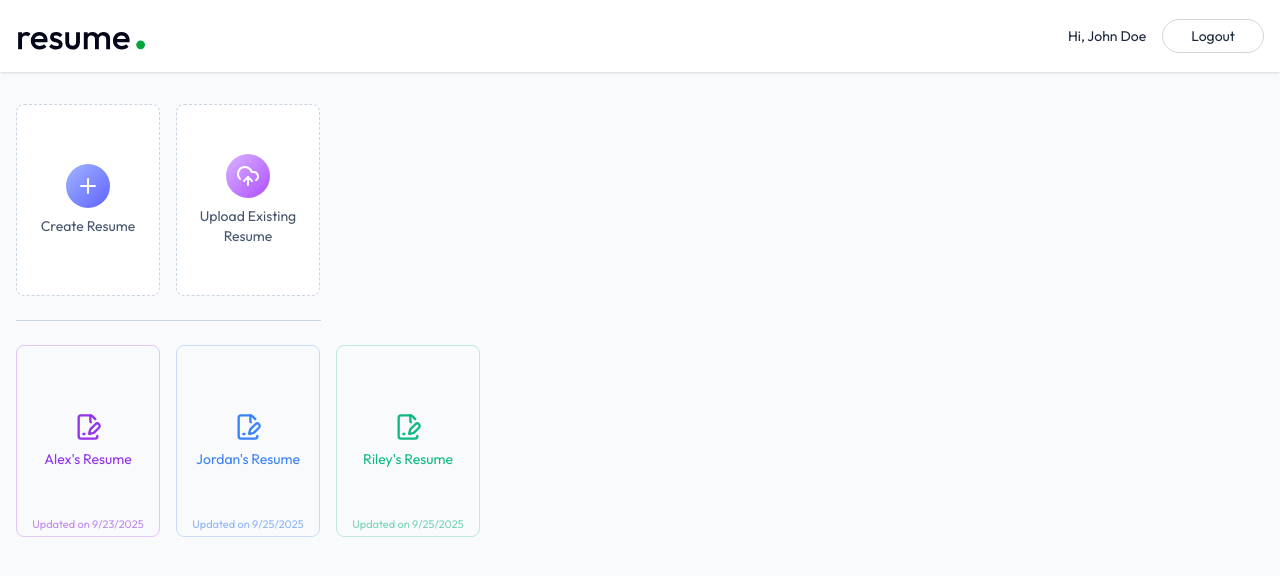
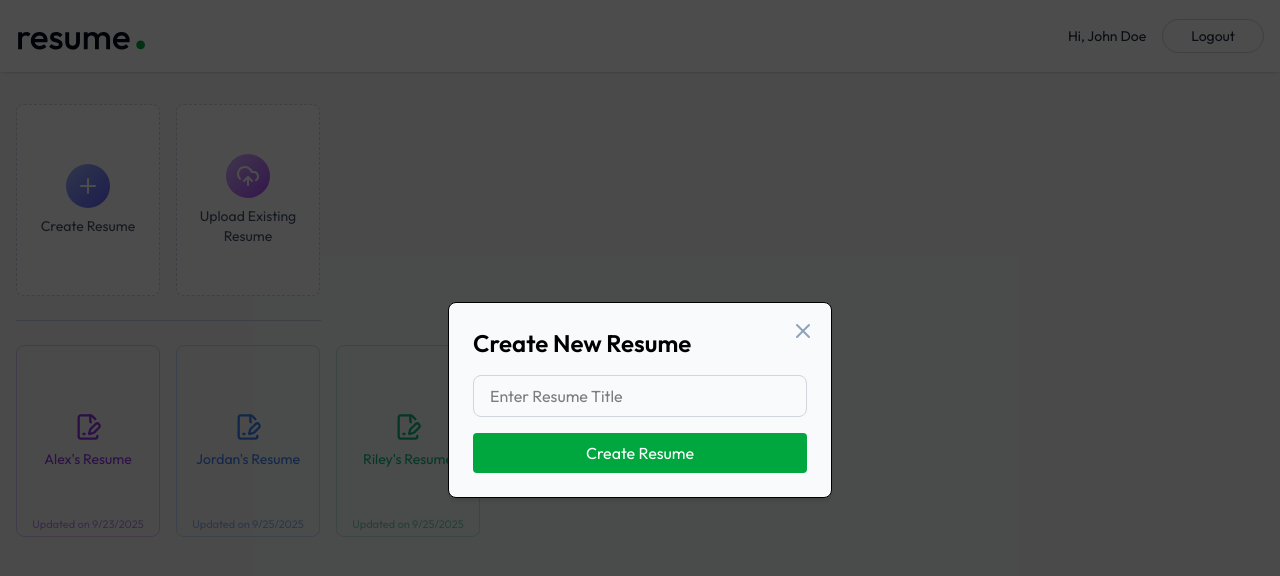
Before and after one commit to Soumyasvr/resume-building, a React (Vite) app in the folder frontend/: page /app in a window 1280 px wide. Both pictures are taken after a click on the button "Create Resume". Shown: the top 576 px of the page. Built offline with nearby package versions, Linux system fonts and the light colour scheme.

Commit message:
pop up models completed

```diff
--- a/frontend/src/index.css
+++ b/frontend/src/index.css
@@ -8,4 +8,10 @@
   button{
     @apply cursor-pointer;
   }
+  input:not([type="checkbox"]){
+    @apply outline-none focus:ring border border-gray-300 focus:ring-blue-500 focus:border-blue-500 rounded-lg transition-shadow px-3 py-2;
+  }
+  textarea{
+    @apply outline-none focus:ring border border-gray-300 focus:ring-blue-500 focus:border-blue-500 rounded-lg transition-shadow px-3 py-2;
+  }
 }
--- a/frontend/src/pages/Dashboard.jsx
+++ b/frontend/src/pages/Dashboard.jsx
@@ -1,19 +1,42 @@
-import { FilePenLineIcon, PencilIcon, PlusIcon, TrashIcon, UploadCloudIcon } from 'lucide-react'
+import { FilePenLineIcon, PencilIcon, PlusIcon, TrashIcon, UploadCloudIcon, XIcon } from 'lucide-react'
 import React, { useEffect, useState } from 'react'
 import { dummyResumeData } from '../assets/assets'
+import { useNavigate } from 'react-router-dom'
 
 const Dashboard = () => {
+  const navigate = useNavigate()
   const colors = ["#9333ea", "#3b82f6", "#10b981", "#f59e0b", "#ef4444"];
   const [allResumes, setAllResumes] = useState([])
+
+  const [showCreateResume, setShowCreateResume] = useState(false)
+  const [showUploadResume, setShowUploadResume] = useState(false)
+  const [title, setTitle] = useState('')
+  const [resume, setResume] = useState(null)
+  const [editResumeId, setEditResumeId] = useState('')
 
   const loadAllResumes = async () => {
     // Fetch resumes from backend (not implemented)
     setAllResumes(dummyResumeData) // Placeholder
   }
 
+  const createResume = async (e) => {
+    e.preventDefault();
+    // Logic to create a new resume (not implemented)
+    setShowCreateResume(false)
+    navigate("/app/builder/resume123")
+
+  }
+
+  const uploadResume = async (e) => {
+    e.preventDefault();
+    // Logic to create a new resume (not implemented)
+    setShowUploadResume(false)
+    navigate("/app/builder/resume123")
+  }
+
   useEffect(() => {
     loadAllResumes()
-  },[])
+  }, [])
 
   return (
     <div>
@@ -21,48 +44,98 @@
 
         <p className='text-2xl font-medium mb-6 bg-gradient-to-r from-slate-600 to-slate-700 bg-clip-text text-transparent sm:hidden'>Welcome, John Doe</p>
         <div className='flex gap-4'>
-          <button className='w-full bg-white sm:max-w-36 h-48 flex flex-col items-center
+          <button onClick={() => setShowCreateResume(true)} className='w-full bg-white sm:max-w-36 h-48 flex flex-col items-center
           justify-center rounded-lg gap-2 text-slate-600 border border-dashed border-slate-300
           group hover:border-indigo-500 hover:shadow-lg transition-all duration-300 cursor-pointer'>
-            <PlusIcon className='size-11 transition-all duration-300 p-2.5 bg-gradient-to-br from-indigo-300 to-indigo-500 text-white rounded-full'/>
+            <PlusIcon className='size-11 transition-all duration-300 p-2.5 bg-gradient-to-br from-indigo-300 to-indigo-500 text-white rounded-full' />
             <p className='text-sm group-hover:text-indigo-600 transition-all duration-300'>Create Resume</p>
           </button>
 
-          <button className='w-full bg-white sm:max-w-36 h-48 flex flex-col items-center
+          <button onClick={()=> setShowUploadResume(true)} className='w-full bg-white sm:max-w-36 h-48 flex flex-col items-center
           justify-center rounded-lg gap-2 text-slate-600 border border-dashed border-slate-300
           group hover:border-purple-500 hover:shadow-lg transition-all duration-300 cursor-pointer'>
-            <UploadCloudIcon className='size-11 transition-all duration-300 p-2.5 bg-gradient-to-br from-purple-300 to-purple-500 text-white rounded-full'/>
+            <UploadCloudIcon className='size-11 transition-all duration-300 p-2.5 bg-gradient-to-br from-purple-300 to-purple-500 text-white rounded-full' />
             <p className='text-sm group-hover:text-purple-600 transition-all duration-300'>Upload Existing Resume</p>
           </button>
 
         </div>
 
-        <hr className='border-slate-300 my-6 sm:w-[305px]'/>
+        <hr className='border-slate-300 my-6 sm:w-[305px]' />
 
         <div className='grid grid-cols-2 sm:flex flex-wrap gap-4'>
-          {allResumes.map((resume,index) =>{
+          {allResumes.map((resume, index) => {
             const baseColor = colors[index % colors.length];
             return (
-              <button key={index} style={{background: `linear-gradient(135deg, ${baseColor}10), ${baseColor}40`, borderColor: baseColor + '40'}}
-              className='relative w-full sm:max-w-36 h-48 flex flex-col items-center justify-center rounded-lg
+              <button key={index} style={{ background: `linear-gradient(135deg, ${baseColor}10), ${baseColor}40`, borderColor: baseColor + '40' }}
+                className='relative w-full sm:max-w-36 h-48 flex flex-col items-center justify-center rounded-lg
               gap-2 border group hover:shadow-lg transition-all duration-300 cursor-pointer'>
-                <FilePenLineIcon style={{color: baseColor}}
-                className='size-7 group-hover:scale-105 transition-all duration-300'/>
+                <FilePenLineIcon style={{ color: baseColor }}
+                  className='size-7 group-hover:scale-105 transition-all duration-300' />
                 <p className='text-sm group-hover:scale-105 transition-all px-2 text-center'
-                style = {{color: baseColor}}>{resume.title}</p>
+                  style={{ color: baseColor }}>{resume.title}</p>
 
                 <p className='text-[11px] text-slate-400 absolute bottom-1
                 group-hover:text-slate-500 transition-all duration-300 px-2 text-center'
-                style={{color: baseColor + '90'}}>Updated on {new Date(resume.updatedAt).toLocaleDateString()}
+                  style={{ color: baseColor + '90' }}>Updated on {new Date(resume.updatedAt).toLocaleDateString()}
                 </p>
                 <div className='absolute top-1 right-1 group-hover:flex items-center hidden'>
-                  <TrashIcon className='size-7 p-1.5 hover:bg-white/50 rounded text-slate-700 transition-colors'/>
-                  <PencilIcon className='size-7 p-1.5 hover:bg-white/50 rounded text-slate-700 transition-colors'/>
+                  <TrashIcon className='size-7 p-1.5 hover:bg-white/50 rounded text-slate-700 transition-colors' />
+                  <PencilIcon className='size-7 p-1.5 hover:bg-white/50 rounded text-slate-700 transition-colors' />
                 </div>
               </button>
             )
           })}
         </div>
+
+        <div>
+          {
+            showCreateResume && (
+              <form onSubmit={createResume} onClick={() => setShowCreateResume(false)} className='fixed inset-0 bg-black/70 backup-blur bg-opacity-50 z-10
+              flex items-center justify-center'>
+                <div onClick={e => e.stopPropagation()} className='relative bg-slate-50 border shadow-md rounded-lg w-full max-w-sm p-6'>
+                  <h2 className='text-2xl font-semibold mb-4'>Create New Resume</h2>
+                  <input onChange={(e) => setTitle(e.target.value)} value={title} type="text" placeholder='Enter Resume Title' className='w-full px-4 py-2 mb-4 focus:border-green-600 ring-green-600' required />
+                  <button className='w-full py-2 bg-green-600 text-white rounded hover:bg-green-700 transition-colors'>Create Resume</button>
+                  <XIcon onClick={() => { setShowCreateResume(false); setTitle('') }} className='absolute top-4 right-4 text-slate-400 hover:text-slate-600 cursor-pointer transition-colors' />
+                </div>
+
+              </form>
+            )
+          }
+        </div>
+
+        {
+          showUploadResume && (
+            <form onSubmit={uploadResume} onClick={() => setShowUploadResume(false)} className='fixed inset-0 bg-black/70 backup-blur bg-opacity-50 z-10
+              flex items-center justify-center'>
+              <div onClick={e => e.stopPropagation()} className='relative bg-slate-50 border shadow-md rounded-lg w-full max-w-sm p-6'>
+                <h2 className='text-2xl font-semibold mb-4'>Upload Resume</h2>
+                <input onChange={(e) => setTitle(e.target.value)} value={title} type="text" placeholder='Enter Resume Title' className='w-full px-4 py-2 mb-4 focus:border-green-600 ring-green-600' required />
+                <div>
+                  <label htmlFor="resume-input" className='block text-sm text-slate-700'>
+                    Select resume file
+                    <div className='flex flex-col items-center justify-center gap-2 border group text-slate-400
+                    bodder-dashed rounded-md p-4 py-10 my-4 hover:border-green-500
+                    hover:text-green-700 cursor-pointer transition-colors'>
+                      {resume ? (
+                        <p className='text-green-700'>{resume.name}</p>
+                      ):(
+                        <>
+                        <UploadCloudIcon className='size-14 stroke-1'/>
+                        <p>Upload Resume</p>
+                        </>
+                      )}
+
+                    </div>
+                  </label>
+                  <input id="resume-input" type="file" className='hidden' accept=".pdf,.docx,.doc" onChange={(e)=> setResume(e.target.files[0])}/>
+                </div>
+                <button className='w-full py-2 bg-green-600 text-white rounded hover:bg-green-700 transition-colors'>Upload Resume</button>
+                <XIcon onClick={() => { setShowUploadResume(false); setTitle('') }} className='absolute top-4 right-4 text-slate-400 hover:text-slate-600 cursor-pointer transition-colors' />
+              </div>
+            </form>
+          )
+        }
       </div>
     </div>
   )
```
